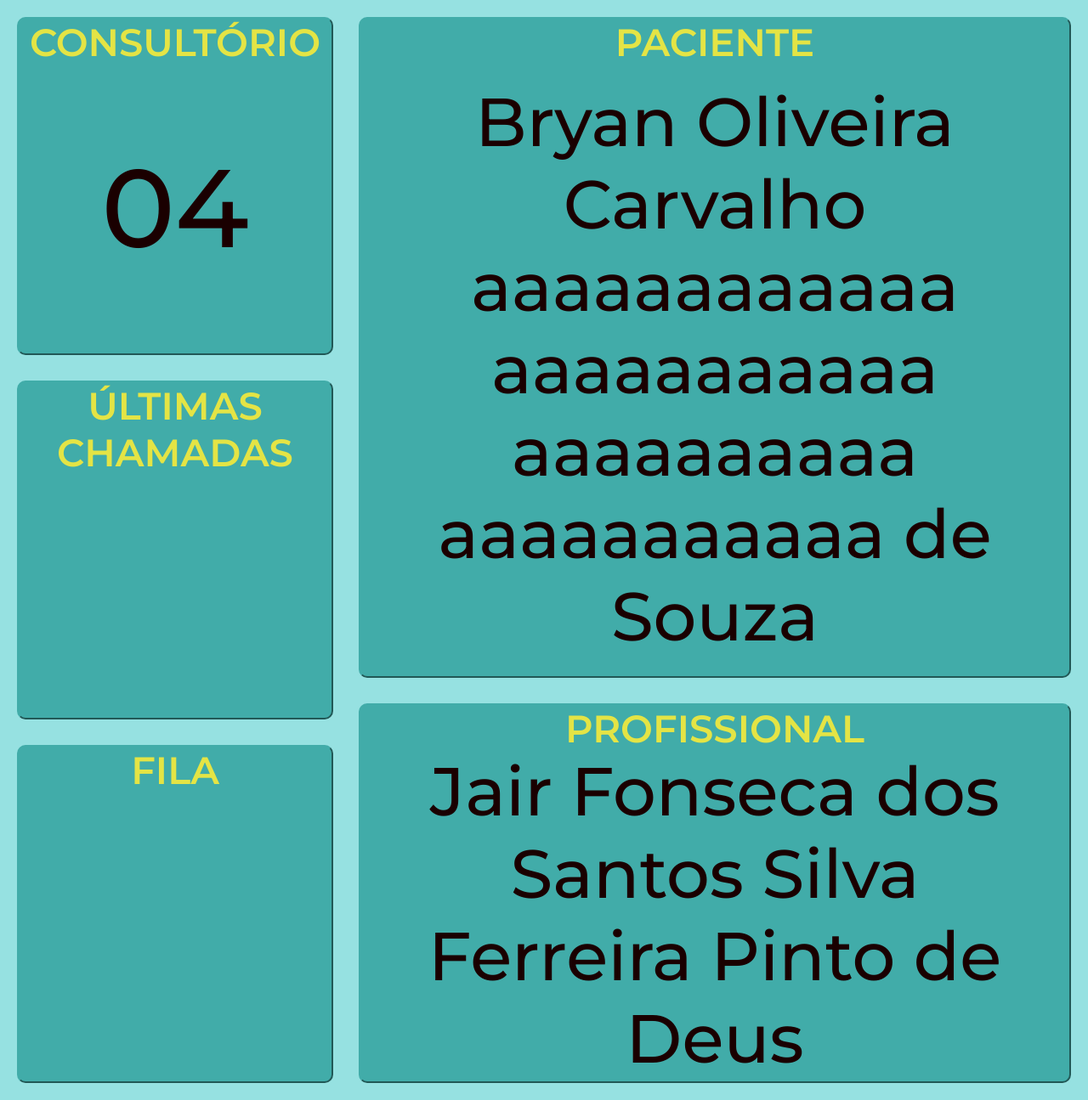
After one commit to TheBraio/Clinica, a Flask app: page /chamada in a window 1280 px wide. The commit adds this page. Shown: the whole page at 85% size. Run offline with Flask 3, Linux system fonts and the light colour scheme.

Commit message:
Adição/melhorias de paginas

```diff
--- a/main.py
+++ b/main.py
@@ -11,4 +11,4 @@ from routes import *
 if __name__ == '__main__':
     with app.app_context():
         db.create_all()
-    app.run(debug=True, port='55555')
+    app.run(debug=True, port=55555)
--- a/routes.py
+++ b/routes.py
@@ -1,15 +1,20 @@
-from flask import request, jsonify, render_template
+from flask import request, render_template, redirect
 from main import app
 from models import *
-
-@app.route('/')
-def home():
-    return render_template('index.html')
 
 
 @app.route('/cadastrar')
 def cadastrar():
     return render_template("cadastrarPaciente.html")
+
+@app.route('/doutor')
+def doutor():
+    return render_template('doutor.html')
+
+@app.route('/chamada')
+def chamada():
+    return render_template('chamadaPaciente.html')
+
 
 #Cadastro de pacientes.
 @app.route('/cadastrar/enviar', methods=['POST'])
@@ -22,30 +27,22 @@ def cadastroEnviar():
     db.session.add(novo_Paciente)
     db.session.commit()
 
-    return "Certinho"
+    return redirect('/')
 
 #Le todos os pacientes.
-@app.route('/ler', methods = ['GET'])
+@app.route('/', methods = ['GET'])
 def ler():
     pacientes = Pacientes.query.all()
 
-    pacientes_json = [
-        {
-            'id' : paciente.id,
-            'nome' : paciente.nome,
-            'descricao' : paciente.descricao
-        } for paciente in pacientes
-    ]
-    return jsonify(pacientes_json)
+    return render_template('home.html', pacientes = pacientes)
 
 #Deleta um paciente.
-@app.route('/deletar/<int:id>', methods = ['DELETE'])
+@app.route('/deletar/<int:id>', methods = ['POST'])
 def deletar(id):
     paciente = Pacientes.query.get(id)
 
     if paciente:
         db.session.delete(paciente)
         db.session.commit()
-    else:
-        return "Esse cara existe nao"
-    return "Deletado com sucesso."
+
+    return redirect('/')
--- /dev/null
+++ b/static/chamadaPaciente.css
@@ -0,0 +1,88 @@
+html, body {
+    height: 100%;
+    width: 100%;
+    margin: 0;
+    overflow: hidden;
+}
+
+body {
+    background-color: rgb(150,225,225);
+}
+
+.container {
+    flex: 1;
+    height: calc(100% - 40px);
+    display: flex;
+    flex-direction: row;
+    margin: 20px;
+    gap: 30px
+}
+
+.row1 {
+    display:grid;
+    grid-template-rows: repeat(3, 1fr);
+    width:30%;
+    gap: 30px;
+}
+
+.block {
+    display:flex;
+    position: relative;
+    flex-direction: column;
+    border:2px outset rgb(65,172,169);
+    border-radius: 10px;
+    background-color: rgb(65,172,169);
+}
+
+.text-center {
+    text-align: center;
+}
+
+.title {
+    align-self: flex-start;
+    width:100%;
+
+    color: rgb(228, 228, 69);
+
+    font-size: 45px;
+    font-weight: 600;
+}
+
+.font-montserrat {
+    font-family: "Montserrat", sans-serif;
+    font-optical-sizing: auto;
+    font-style: normal;
+}
+
+
+
+.text {
+    display:flex;
+    justify-content: center;
+    align-items: center;
+
+    max-width:100%;
+    height:calc(100% - 60px);
+    margin-left: 30px;
+    margin-right: 30px;
+
+    word-wrap: break-word;
+    color: rgb(26, 0, 0);
+
+
+    font-weight: 500;
+    font-size: 80px;
+}
+
+.font-consultorio {
+    font-size: 130px;
+    font-weight: 500;
+}
+
+.row2 {
+    display:grid;
+    flex: 1;
+    gap: 30px;
+    grid-template-rows: 2fr 1fr;
+    flex-wrap: wrap;
+}
--- /dev/null
+++ b/templates/chamadaPaciente.html
@@ -0,0 +1,41 @@
+<!DOCTYPE html>
+<html lang="en">
+    <head>
+        <meta charset="UTF-8">
+        <meta name="viewport" content="width=device-width, initial-scale=1.0">
+        <title>Document</title>
+        <link rel="stylesheet" href="{{ url_for('static', filename='chamadaPaciente.css') }}">
+        <link rel="preconnect" href="https://fonts.googleapis.com">
+        <link rel="preconnect" href="https://fonts.gstatic.com" crossorigin>
+        <link href="https://fonts.googleapis.com/css2?family=Montserrat:ital,wght@0,100..900;1,100..900&display=swap" rel="stylesheet">
+
+    </head>
+    <body>
+        <div class="container font-montserrat">
+            <div class="row1">
+                <div class="block text-center">
+                    <span class="title ">CONSULTÓRIO</span>
+                    <span class="text font-consultorio">04</span>
+                </div>
+                <div class="block">
+                    <span class="title text-center">ÚLTIMAS CHAMADAS</span>
+                    <span class="text"></span>
+                </div>
+                <div class="block">
+                    <span class="title text-center">FILA</span>
+                    <span class="text"></span>
+                </div>
+            </div>
+            <div class='row2 '>
+                <div class="block text-center">
+                    <span class="title">PACIENTE</span>
+                    <span class="text">Bryan Oliveira Carvalho aaaaaaaaaaaa aaaaaaaaaaa aaaaaaaaaa aaaaaaaaaaa de Souza</span>
+                </div>
+                <div class="block text-center ">
+                    <span class="title">PROFISSIONAL</span>
+                    <span class="text">Jair Fonseca dos Santos Silva Ferreira Pinto de Deus</span>
+                </div>
+            </div>
+        </div>
+    </body>
+</html>
```
Also changed, not shown: static/cadastrarPaciente.css (+12 -3 lines), static/home.css (added, +60 -0 lines), static/navbar.css (added, +44 -0 lines), templates/base.html (added, +25 -0 lines), templates/cadastrarPaciente.html (+6 -2 lines), templates/doutor.html (added, +10 -0 lines), templates/home.html (added, +38 -0 lines), templates/index.html (deleted, +0 -14 lines), instance/dados.db, models.py (line endings or trailing spaces).
